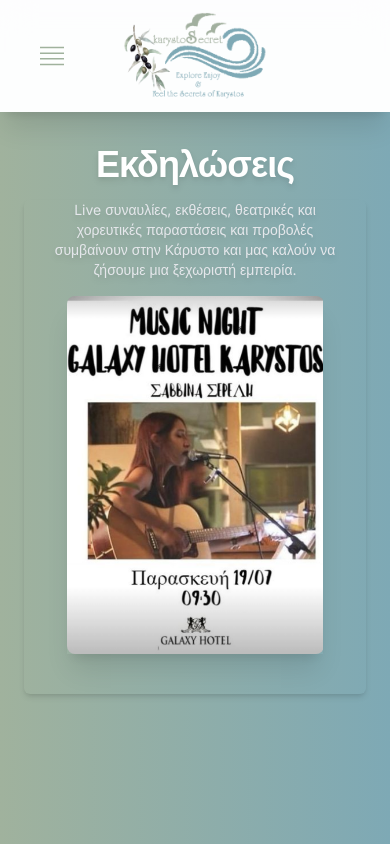
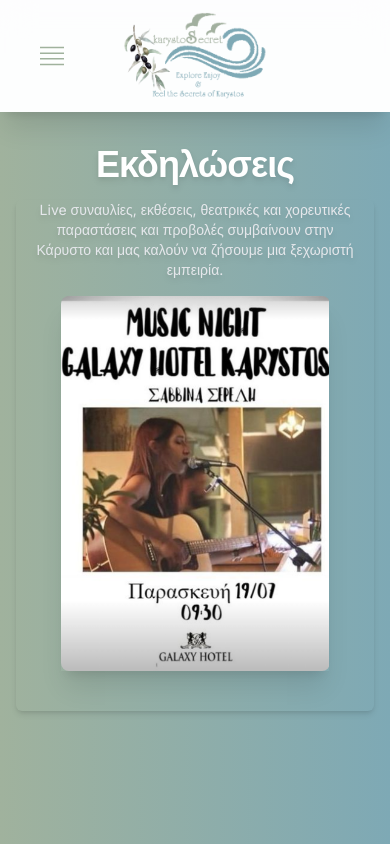
Before and after one commit to karystosecret/karystosecret_, a Next.js app: page /events in a window 390 px wide. Shown: the top 844 px of the page. Built offline with nearby package versions, Linux system fonts and the light colour scheme.

Commit message:
third commit

```diff
--- a/src/components/Events.tsx
+++ b/src/components/Events.tsx
@@ -19,7 +19,7 @@
   }, [emblaApi])
 
   return (
-    <div id='Events' className='p-6 md:p-20 animate-fadeInAnimation embla w-full bg-gradient-to-r from-[#a0b29d] to-[#7ea9b5] pt-8 pb-40'>
+    <div id='Events' className='p-4 md:p-20 animate-fadeInAnimation embla w-full bg-gradient-to-r from-[#a0b29d] to-[#7ea9b5] pt-8 pb-40'>
         <p className="text-4xl md:text-5xl text-white font-bold text-center mb-4 drop-shadow-md tracking-tight">Εκδηλώσεις</p>
         <div className='animate-moveDownAnimation flex flex-col md:flex-row rounded-md shadow-md md:shadow-xl md:px-44 '>
           <p className="mx-4 md:m-auto  md:w-3/6 m-auto text-gray-200 center text-center text-sm drop-shadow-md">Live συναυλίες, εκθέσεις, θεατρικές και χορευτικές παραστάσεις και προβολές συμβαίνουν στην Κάρυστο και μας καλούν να ζήσουμε μια ξεχωριστή εμπειρία.</p>
```
